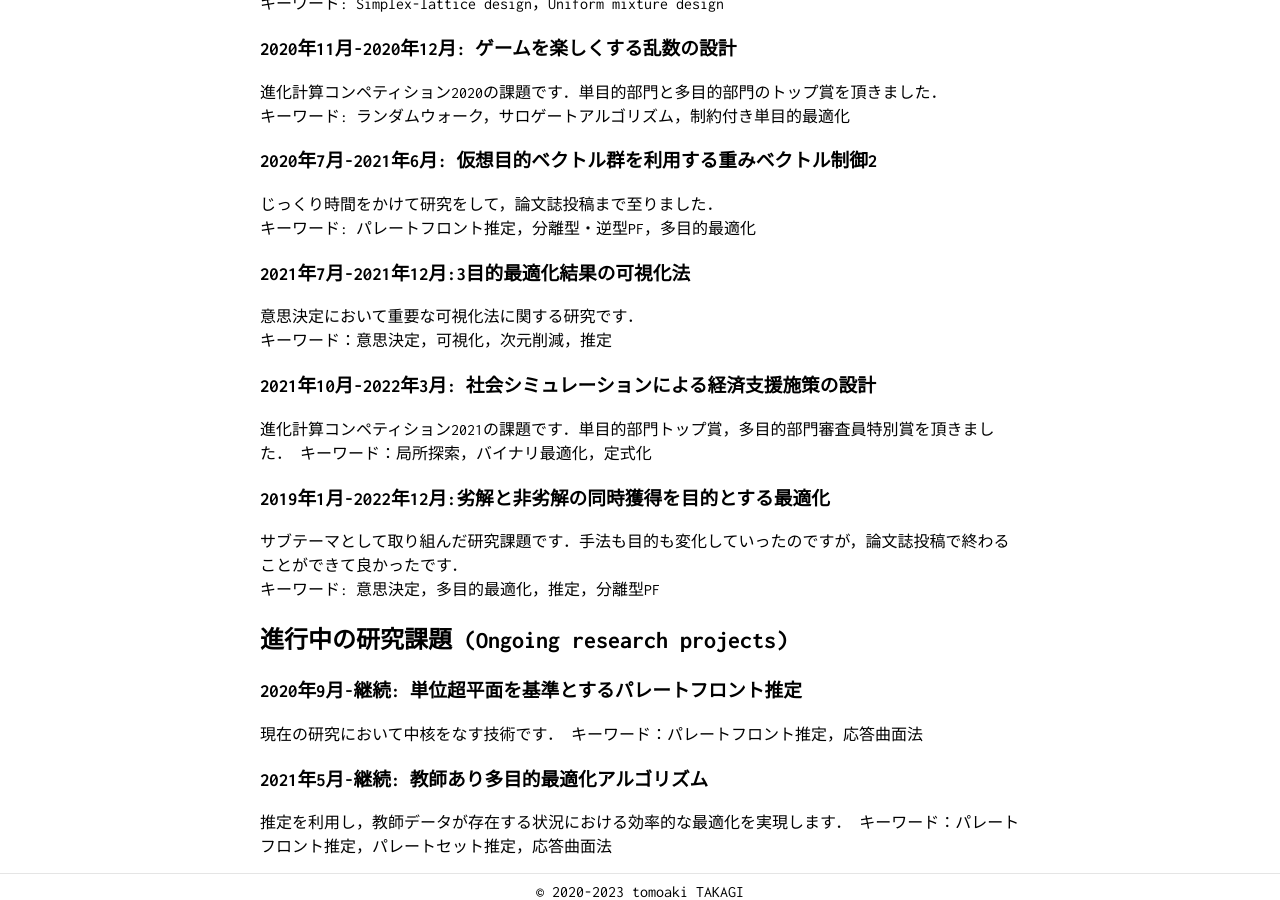
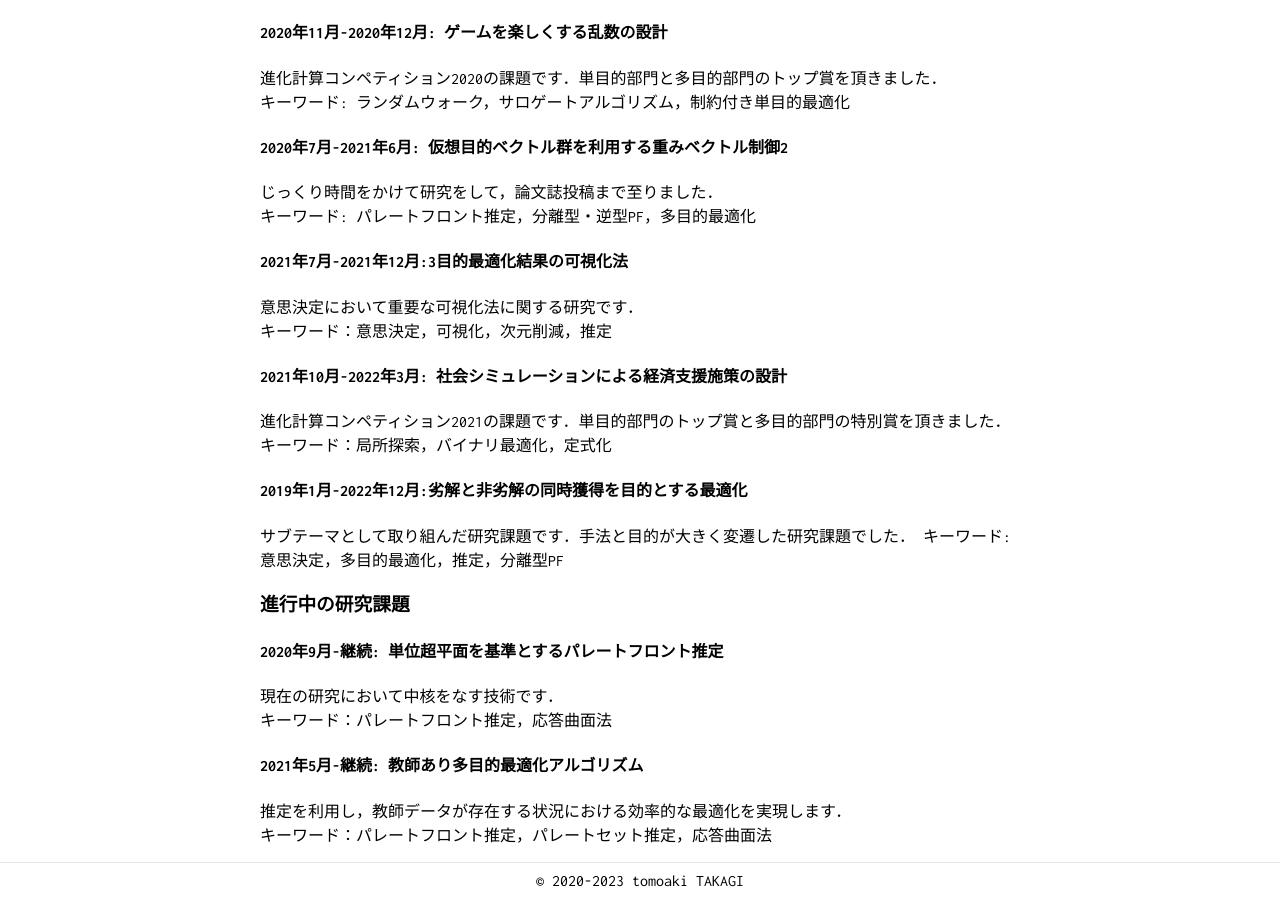
Before and after one commit to tomtkg/tomtkg.github.io, a Jekyll site: the page built from researchJP.md, in a window 1280 px wide and 900 px high, scrolled down 939 px. Built offline with Jekyll 4.4.1, drawn with Linux system fonts in a browser that asks for light colours; some of the changed text lies outside the part shown.

Commit message:
Update researchJP.md

```diff
--- a/researchJP.md
+++ b/researchJP.md
@@ -3,55 +3,55 @@ layout: default
 title: Tom TKG's Homepage
 ---
 
-# 研究 (Research)
+## 研究
 人工知能による最適化をメインフィールドに研究しています．特に興味・関心が高いのは確率的最適化，進化計算による多目的最適化ですが，ニューラルネットワークによる回帰，決定論的手法による空間充填，利用者に分かりやすい可視化など，幅広く研究に取り組んでいます．合成的に作られたベンチマーク問題の他，現実世界に近い問題も研究対象としています．ロボットアームの制御最適化，月着陸地点の選定，勤務シフト作成，ゲーム用乱数の設計，経済支援施策の設計の研究に取り組んだことがあります．
 
-## 終了した研究課題 (Completed research projects)
+### 終了した研究課題
 ### 2017年2月-2018年3月: ロボットアームの制御最適化
 卒業研究です．企業との共同研究でした．
 キーワード: DE，kriging，NN，ハイパーパラメータ調整，単目的最適化
 
-### 2018年6月-2019年3月: 1点の解情報を利用する重みベクトル制御
-修士1年で取り組んだ研究課題です．
+#### 2018年6月-2019年3月: 1点の解情報を利用する重みベクトル制御
+修士1年で取り組んだ研究課題です．シンプルな手法でアルゴリズムの性能改善を実現しました．
 キーワードMOEA/D，NSGA-III，tWFG4，凹型・凸型PF，多目的最適化
 
-### 2019年3月-2020年3月: 仮想目的ベクトル群を利用する重みベクトル制御1
-修士2年で取り組んだ研究課題です．
+#### 2019年3月-2020年3月: 仮想目的ベクトル群を利用する重みベクトル制御1
+修士2年で取り組んだ研究課題です．アーカイブとサンプリングによる性能改善を目指しました．
 キーワード: MOEA/D，外部アーカイブ，サンプリング，凹型・凸型PF，多目的最適化
 
-### 2019年9月-2020年3月: サンプリング法としての環境選択法
+#### 2019年9月-2020年3月: サンプリング法としての環境選択法
 修士2年の後期に取り組んだ研究課題です．クラスタマシンのフル稼働で実験をしました．
 キーワード: サンプリング，環境選択法，組み合わせ最適化
 
-### 2020年2月-2020年4月: 単位超平面上に均一分布する点群
+#### 2020年2月-2020年4月: 単位超平面上に均一分布する点群
 修士修了前後に取り組んだ研究課題です．核心部分のコードは20行にも満たず，非常にシンプルです．
 キーワード: Simplex-lattice design，Uniform mixture design
 
-### 2020年11月-2020年12月: ゲームを楽しくする乱数の設計
+#### 2020年11月-2020年12月: ゲームを楽しくする乱数の設計
 進化計算コンペティション2020の課題です．単目的部門と多目的部門のトップ賞を頂きました．
 キーワード: ランダムウォーク，サロゲートアルゴリズム，制約付き単目的最適化
 
-### 2020年7月-2021年6月: 仮想目的ベクトル群を利用する重みベクトル制御2
+#### 2020年7月-2021年6月: 仮想目的ベクトル群を利用する重みベクトル制御2
 じっくり時間をかけて研究をして，論文誌投稿まで至りました．
 キーワード: パレートフロント推定，分離型・逆型PF，多目的最適化
 
-### 2021年7月-2021年12月:3目的最適化結果の可視化法
+#### 2021年7月-2021年12月:3目的最適化結果の可視化法
 意思決定において重要な可視化法に関する研究です．
 キーワード：意思決定，可視化，次元削減，推定
 
-### 2021年10月-2022年3月: 社会シミュレーションによる経済支援施策の設計
-進化計算コンペティション2021の課題です．単目的部門トップ賞，多目的部門審査員特別賞を頂きました．
+#### 2021年10月-2022年3月: 社会シミュレーションによる経済支援施策の設計
+進化計算コンペティション2021の課題です．単目的部門のトップ賞と多目的部門の特別賞を頂きました．
 キーワード：局所探索，バイナリ最適化，定式化
 
-### 2019年1月-2022年12月:劣解と非劣解の同時獲得を目的とする最適化
-サブテーマとして取り組んだ研究課題です．手法も目的も変化していったのですが，論文誌投稿で終わることができて良かったです．
+#### 2019年1月-2022年12月:劣解と非劣解の同時獲得を目的とする最適化
+サブテーマとして取り組んだ研究課題です．手法と目的が大きく変遷した研究課題でした．
 キーワード: 意思決定，多目的最適化，推定，分離型PF
 
-## 進行中の研究課題 (Ongoing research projects)
-### 2020年9月-継続: 単位超平面を基準とするパレートフロント推定
+### 進行中の研究課題
+#### 2020年9月-継続: 単位超平面を基準とするパレートフロント推定
 現在の研究において中核をなす技術です．
 キーワード：パレートフロント推定，応答曲面法
 
-### 2021年5月-継続: 教師あり多目的最適化アルゴリズム
+#### 2021年5月-継続: 教師あり多目的最適化アルゴリズム
 推定を利用し，教師データが存在する状況における効率的な最適化を実現します．
 キーワード：パレートフロント推定，パレートセット推定，応答曲面法
```
